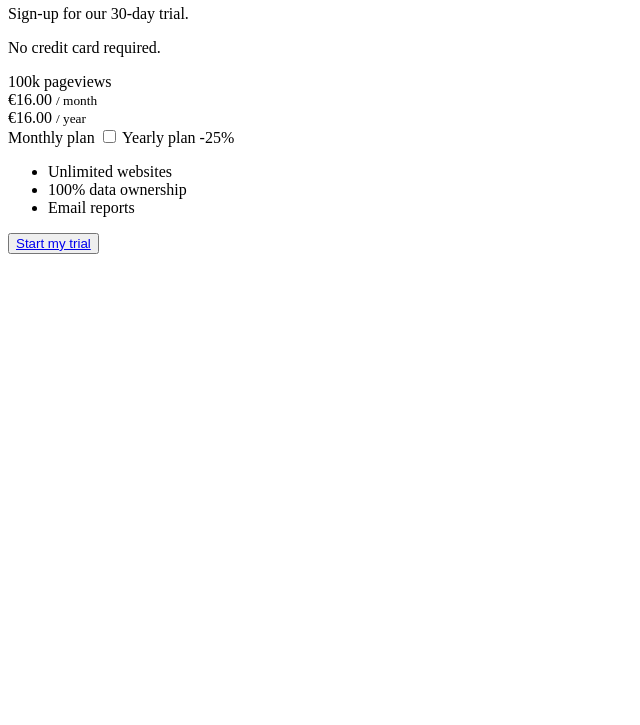
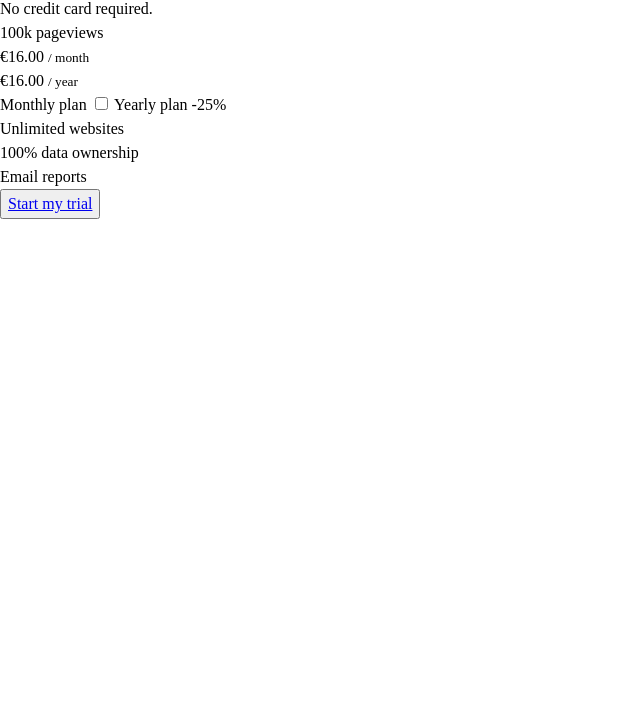
Before and after one commit to maxluijben/interactive-pricing-component, a plain HTML site: page index.html in a window 1280 px wide. Shown: the part 75-800 px from the top of the page, without its empty margins (0-640 px from the left). Drawn offline with Linux system fonts and the light colour scheme.

Commit message:
Implemented stylesheet and CSS reset

```diff
--- a/index.html
+++ b/index.html
@@ -5,6 +5,7 @@
   <meta name="viewport" content="width=device-width, initial-scale=1.0"> <!-- displays site properly based on user's device -->
 
   <link rel="icon" type="image/png" sizes="32x32" href="./images/favicon-32x32.png">
+  <link rel="stylesheet" href="style.css">
 
   <title>Frontend Mentor | Interactive pricing component</title>
 </head>
--- /dev/null
+++ b/style.css
@@ -0,0 +1,71 @@
+
+/* # CSS Reset */
+
+/* Box sizing rules */
+*,
+*::before,
+*::after {
+  box-sizing: border-box;
+}
+
+/* Remove default padding */
+ul[class],
+ol[class] {
+  padding: 0;
+}
+
+/* Remove default margin */
+body,
+h1,
+h2,
+h3,
+h4,
+p,
+ul[class],
+ol[class],
+li,
+figure,
+figcaption,
+blockquote,
+dl,
+dd {
+  margin: 0;
+}
+
+/* Set core body defaults */
+body {
+  min-height: 100vh;
+  scroll-behavior: smooth;
+  text-rendering: optimizeSpeed;
+  line-height: 1.5;
+}
+
+/* Remove list styles on ul, ol elements with a class attribute */
+ul[class],
+ol[class] {
+  list-style: none;
+}
+
+/* A elements that don't have a class get default styles */
+a:not([class]) {
+  text-decoration-skip-ink: auto;
+}
+
+/* Make images easier to work with */
+img {
+  max-width: 100%;
+  display: block;
+}
+
+/* Natural flow and rhythm in articles by default */
+article > * + * {
+  margin-top: 1em;
+}
+
+/* Inherit fonts for inputs and buttons */
+input,
+button,
+textarea,
+select {
+  font: inherit;
+}
```
